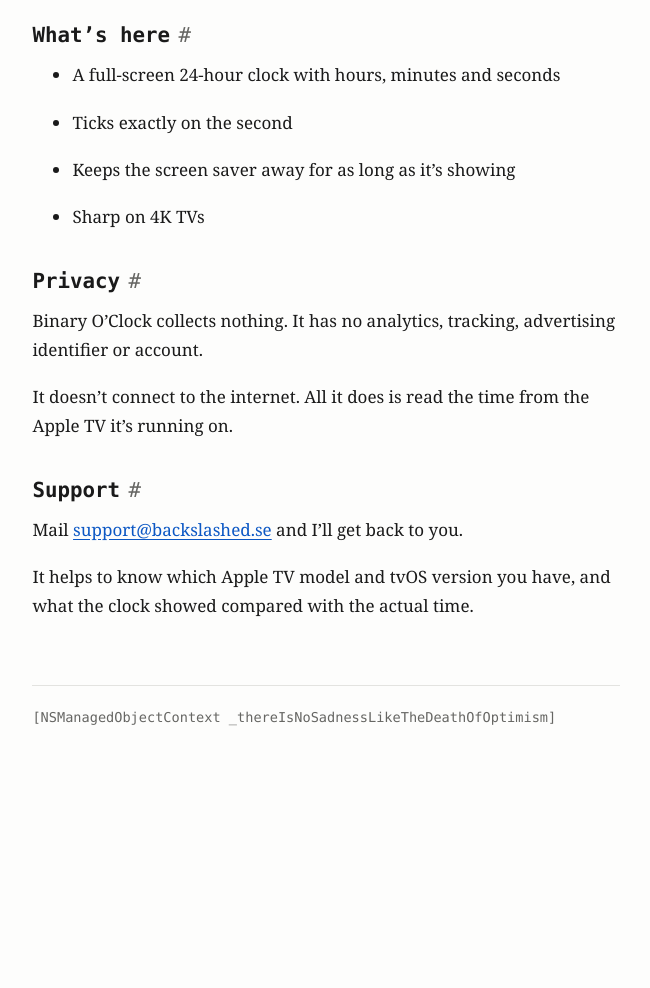
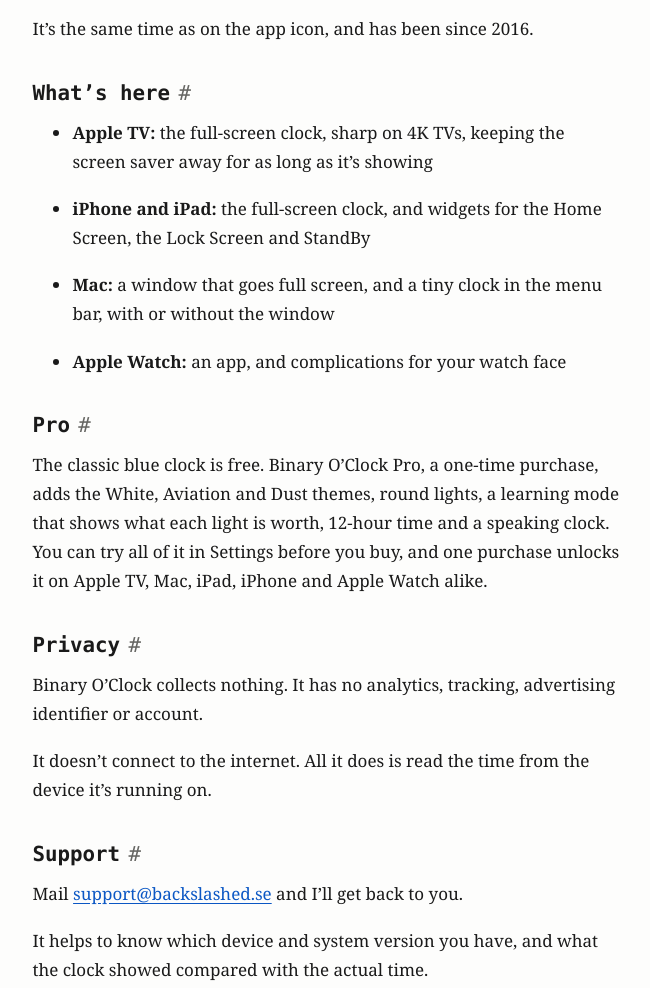
Before and after one commit to Backslashed/backslashed.github.io, a plain HTML site: page apps/binary-clock/index.html in a window 1280 px wide. Shown: the part 1392-2380 px from the top of the page, without its empty margins (314-964 px from the left). Before the commit the page ends 2185 px from the top, so only its background shows below. Drawn offline with Linux system fonts and the light colour scheme.

Commit message:
Publish Binary O'Clock 3.0's page

```diff
--- a/apps/binary-clock/index.html
+++ b/apps/binary-clock/index.html
@@ -4,7 +4,7 @@
 <meta charset="utf-8">
 <meta name="viewport" content="width=device-width, initial-scale=1">
 <title>Binary O&#39;Clock — Backslashed</title>
-<meta name="description" content="The time in ones and zeros, full-screen on your Apple TV.">
+<meta name="description" content="The time in ones and zeros, on Apple TV, Mac, iPad, iPhone and Apple Watch.">
 <link rel="canonical" href="https://www.backslashed.se/apps/binary-clock/">
 <link rel="stylesheet" href="/style.css">
 <link rel="alternate" type="application/rss+xml" title="Backslashed — blog" href="/blog/feed.xml">
@@ -22,10 +22,11 @@
 <h1>Binary O&#39;Clock</h1>
 <p>There are only 10 types of people in this world: those who understand binary, and those
 who don’t.</p>
-<p>Binary O’Clock turns your TV into a wall of glowing blue lights that tells the time (hours,
-minutes and seconds) in binary. I made the first version back in 2016, and it’s been
-quietly ticking away ever since. Version 2.0 is a complete rewrite in SwiftUI that looks
-exactly the way it always has.</p>
+<p>Binary O’Clock turns your screen into a wall of glowing blue lights that tells the time
+(hours, minutes and seconds) in binary. I made the first version for the Apple TV back in
+2016, and it’s been quietly ticking away ever since. Version 2.0 was a complete rewrite in
+SwiftUI that looks exactly the way it always has. Version 3.0 brings it to the Mac, iPad,
+iPhone and Apple Watch.</p>
 <figure><img src="/apps/binary-clock/binaryclock-01-clock-960.png" srcset="/apps/binary-clock/binaryclock-01-clock-480.png 480w, /apps/binary-clock/binaryclock-01-clock-960.png 960w, /apps/binary-clock/binaryclock-01-clock-1440.png 1440w, /apps/binary-clock/binaryclock-01-clock.png 3840w" sizes="(max-width: 760px) 100vw, 620px" width="3840" height="2160" alt="Binary O’Clock at 10:48:36" loading="lazy" decoding="async"></figure>
 <p class="appstore"><a class="appstore-link" href="https://apps.apple.com/app/id1166356115" rel="noopener noreferrer">Download on the App Store</a></p>
 <h2 id="reading-it">Reading it<a class="permalink" href="#reading-it" aria-label="Permalink to “Reading it”">#</a></h2>
@@ -99,23 +100,31 @@ goes above 2, and the first minute and second digits never go above 5.</p>
 <p>It’s the same time as on the app icon, and has been since 2016.</p>
 <h2 id="what-s-here">What’s here<a class="permalink" href="#what-s-here" aria-label="Permalink to “What’s here”">#</a></h2>
 <ul>
-<li><p>A full-screen 24-hour clock with hours, minutes and seconds</p>
+<li><p><strong>Apple TV:</strong> the full-screen clock, sharp on 4K TVs, keeping the screen saver away for as
+long as it’s showing</p>
 </li>
-<li><p>Ticks exactly on the second</p>
+<li><p><strong>iPhone and iPad:</strong> the full-screen clock, and widgets for the Home Screen, the Lock Screen
+and StandBy</p>
 </li>
-<li><p>Keeps the screen saver away for as long as it’s showing</p>
+<li><p><strong>Mac:</strong> a window that goes full screen, and a tiny clock in the menu bar, with or without
+the window</p>
 </li>
-<li><p>Sharp on 4K TVs</p>
+<li><p><strong>Apple Watch:</strong> an app, and complications for your watch face</p>
 </li>
 </ul>
+<h2 id="pro">Pro<a class="permalink" href="#pro" aria-label="Permalink to “Pro”">#</a></h2>
+<p>The classic blue clock is free. Binary O’Clock Pro, a one-time purchase, adds the White,
+Aviation and Dust themes, round lights, a learning mode that shows what each light is worth,
+12-hour time and a speaking clock. You can try all of it in Settings before you buy, and one
+purchase unlocks it on Apple TV, Mac, iPad, iPhone and Apple Watch alike.</p>
 <h2 id="privacy">Privacy<a class="permalink" href="#privacy" aria-label="Permalink to “Privacy”">#</a></h2>
 <p>Binary O’Clock collects nothing. It has no analytics, tracking, advertising identifier or
 account.</p>
-<p>It doesn’t connect to the internet. All it does is read the time from the Apple TV it’s
+<p>It doesn’t connect to the internet. All it does is read the time from the device it’s
 running on.</p>
 <h2 id="support">Support<a class="permalink" href="#support" aria-label="Permalink to “Support”">#</a></h2>
 <p>Mail <a href="mailto:support@backslashed.se">support@backslashed.se</a> and I’ll get back to you.</p>
-<p>It helps to know which Apple TV model and tvOS version you have, and what the clock showed
+<p>It helps to know which device and system version you have, and what the clock showed
 compared with the actual time.</p>
 </main>
 <footer class="site-footer">
--- a/blog/atom.xml
+++ b/blog/atom.xml
@@ -2,7 +2,7 @@
 <feed xmlns="http://www.w3.org/2005/Atom">
 <title>Backslashed</title>
 <id>https://www.backslashed.se/blog/</id>
-<updated>2026-09-28T16:54:36Z</updated>
+<updated>2026-10-10T12:27:26Z</updated>
 <link rel="alternate" href="https://www.backslashed.se/blog/"/>
 <link rel="self" href="https://www.backslashed.se/blog/atom.xml"/>
 <author><name>Joakim</name></author>
```
Also changed, not shown: apps/index.html (+1 -1 lines).
